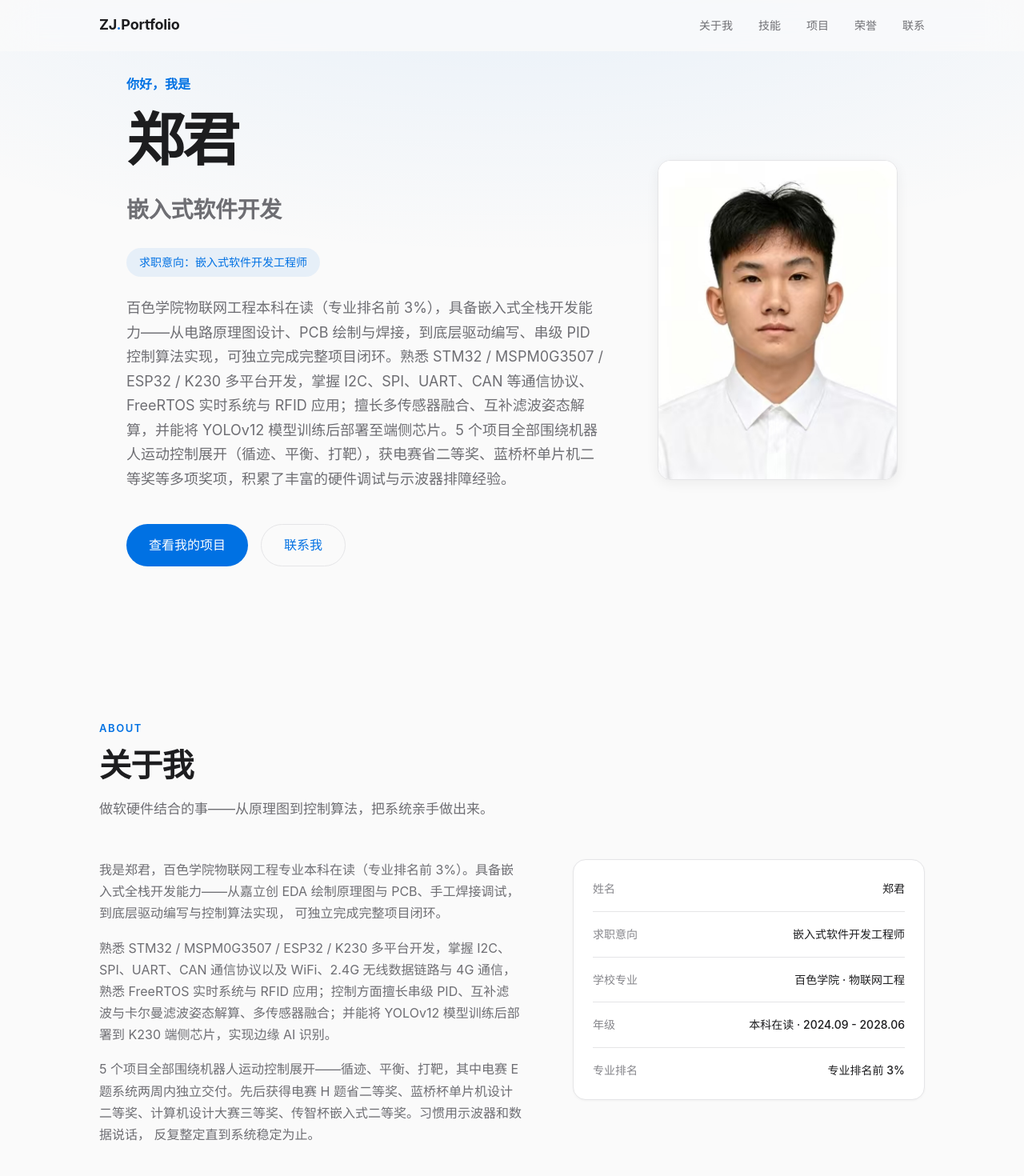
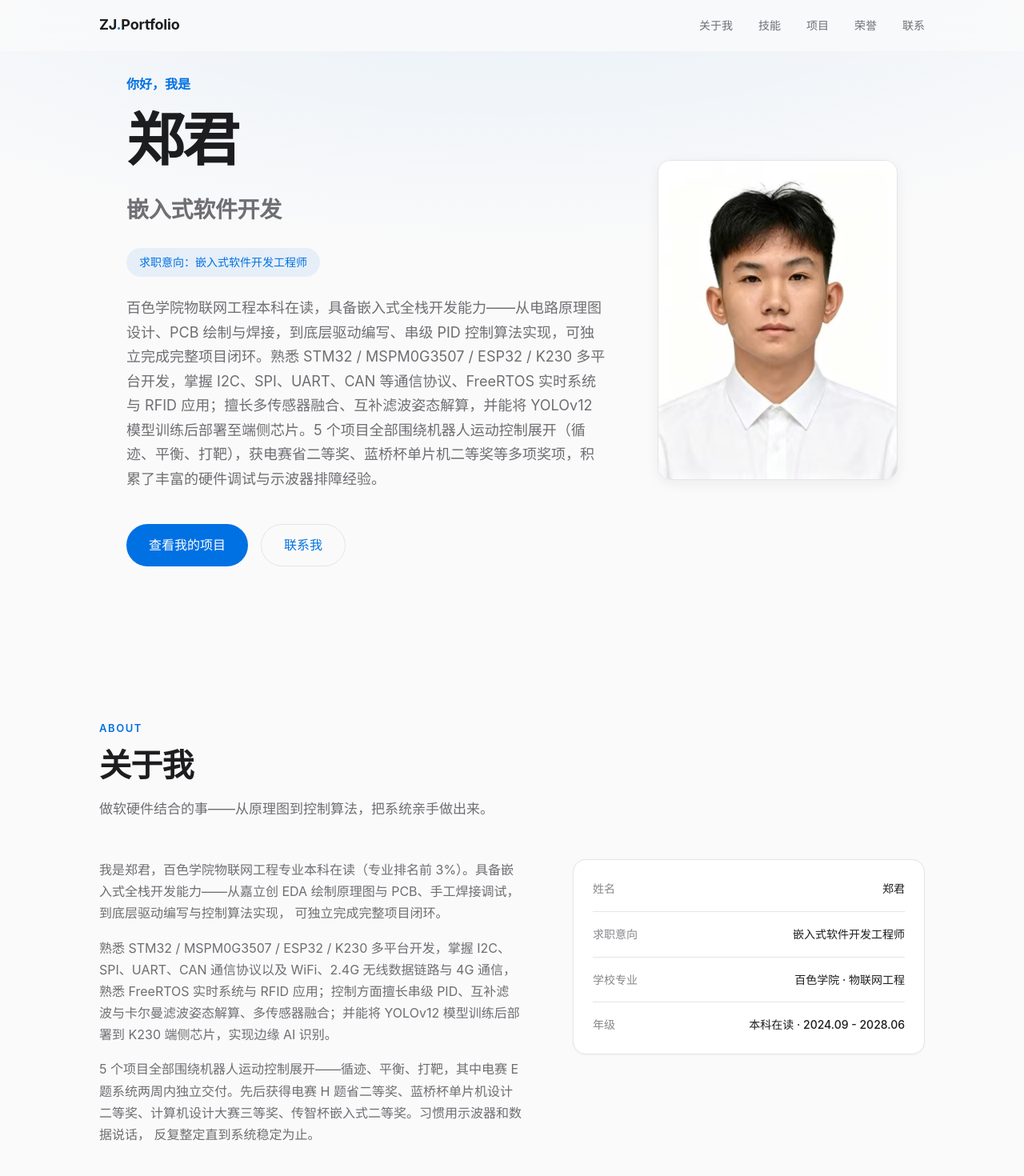
Before and after one commit to junzheng837-beep/portfolio, a React (Vite) app: page / in a window 1280 px wide. Shown: the top 1470 px of the page at 80% size. Built offline with nearby package versions, Linux system fonts and the light colour scheme.

Commit message:
网站与简历同步去掉专业排名

```diff
--- a/src/components/About.jsx
+++ b/src/components/About.jsx
@@ -57,10 +57,6 @@ export default function About() {
                 <span className="about-info-label">年级</span>
                 <span className="about-info-value">{profile.grade}</span>
               </div>
-              <div className="about-info-item">
-                <span className="about-info-label">专业排名</span>
-                <span className="about-info-value">{profile.rank}</span>
-              </div>
             </div>
           </Reveal>
         </div>
--- a/src/data.js
+++ b/src/data.js
@@ -10,13 +10,13 @@ export const profile = {
   hello: '你好，我是',
   jobIntent: '求职意向：嵌入式软件开发工程师',
   intro:
-    '百色学院物联网工程本科在读（专业排名前 3%），具备嵌入式全栈开发能力——从电路原理图设计、PCB 绘制与焊接，到底层驱动编写、串级 PID 控制算法实现，可独立完成完整项目闭环。熟悉 STM32 / MSPM0G3507 / ESP32 / K230 多平台开发，掌握 I2C、SPI、UART、CAN 等通信协议、FreeRTOS 实时系统与 RFID 应用；擅长多传感器融合、互补滤波姿态解算，并能将 YOLOv12 模型训练后部署至端侧芯片。5 个项目全部围绕机器人运动控制展开（循迹、平衡、打靶），获电赛省二等奖、蓝桥杯单片机二等奖等多项奖项，积累了丰富的硬件调试与示波器排障经验。',
+    '百色学院物联网工程本科在读，具备嵌入式全栈开发能力——从电路原理图设计、PCB 绘制与焊接，到底层驱动编写、串级 PID 控制算法实现，可独立完成完整项目闭环。熟悉 STM32 / MSPM0G3507 / ESP32 / K230 多平台开发，掌握 I2C、SPI、UART、CAN 等通信协议、FreeRTOS 实时系统与 RFID 应用；擅长多传感器融合、互补滤波姿态解算，并能将 YOLOv12 模型训练后部署至端侧芯片。5 个项目全部围绕机器人运动控制展开（循迹、平衡、打靶），获电赛省二等奖、蓝桥杯单片机二等奖等多项奖项，积累了丰富的硬件调试与示波器排障经验。',
   email: 'junzheng837@gmail.com',
   phone: '18777981605',
   github: 'https://github.com/junzheng837-beep',
   school: '百色学院 · 物联网工程',
   grade: '本科在读 · 2024.09 - 2028.06',
-  rank: '专业排名前 3%',
+  website: 'https://junzheng837-beep.github.io/portfolio/',
   courses:
     '嵌入式系统、数字电路、模拟电路、C 语言程序设计、通信原理、JAVA 程序设计',
 }
```
